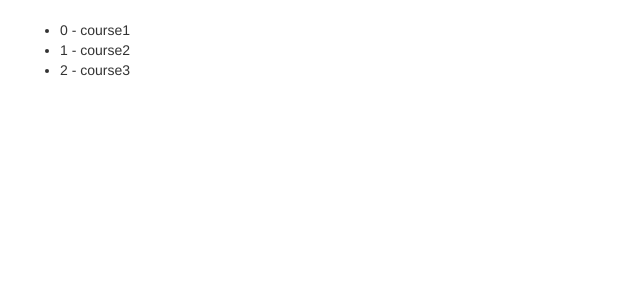
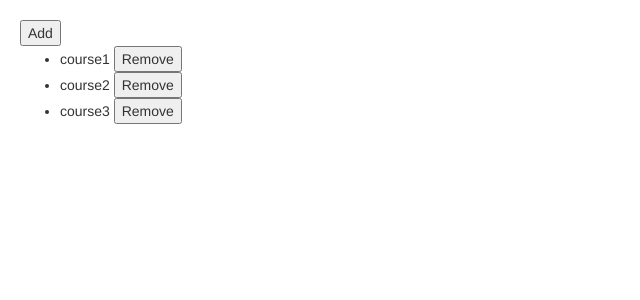
Before and after one commit to unipheas/angularHelloWorld, an Angular app: page / in a window 1280 px wide. Shown: the top 300 px of the page, without its empty margins (0-640 px from the left). Built offline with nearby package versions, Linux system fonts and the light colour scheme.

Commit message:
ngFor and Change Detection

```diff
--- a/src/app/app.component.html
+++ b/src/app/app.component.html
@@ -1,5 +1,7 @@
+<button (click)="onAdd()">Add</button>
 <ul>
     <li *ngFor="let course of courses; index as i">
-        {{i}} - {{course.name}}
+        {{course.name}}
+        <button (click)="onRemove(course)">Remove</button>
     </li>
 </ul>
--- a/src/app/app.component.ts
+++ b/src/app/app.component.ts
@@ -11,5 +11,14 @@
     { id: 1, name: 'course1'},
     { id: 2, name: 'course2'},
     { id: 3, name: 'course3'}
-  ]
+  ];
+
+  onAdd() {
+    this.courses.push({id: 4, name: 'course4'});
+  }
+
+  onRemove(course) {
+    const index = this.courses.indexOf(course);
+    this.courses.splice(index, 1);
+  }
 }
```
